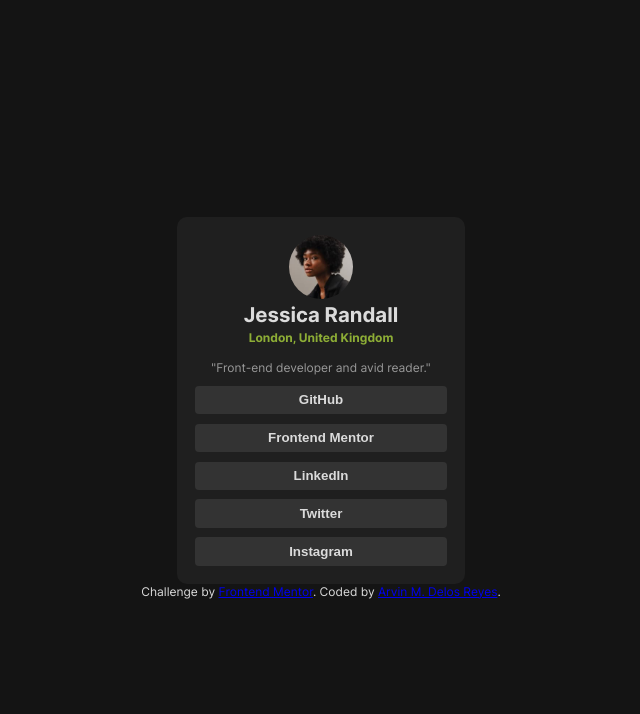
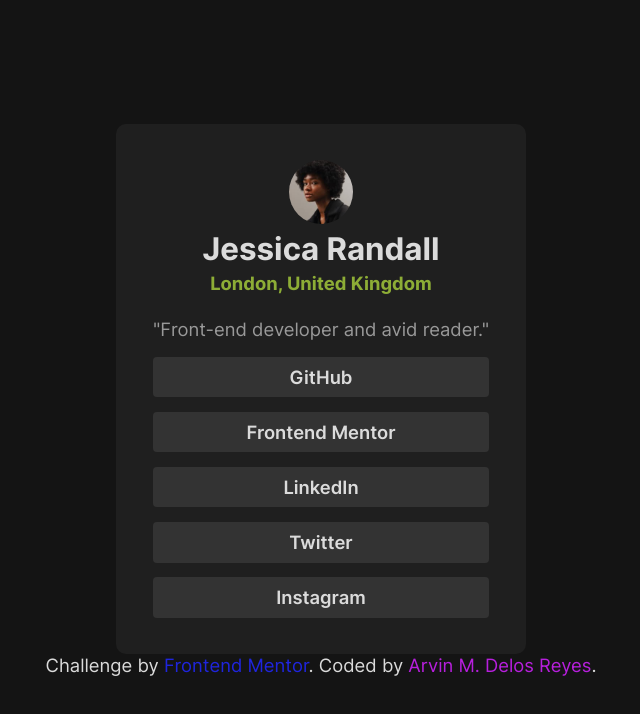
Before and after one commit to arvndlr/social-links-profile, a plain HTML site: page index.html in a window 1280 px wide. Shown: the whole page, without its empty margins (319-959 px from the left). Drawn offline with Linux system fonts and the light colour scheme; a web font is replaced by a local one.

Commit message:
update css reset

```diff
--- a/index.html
+++ b/index.html
@@ -67,9 +67,9 @@
 
     <div class="attribution">
       Challenge by
-      <a href="https://www.frontendmentor.io?ref=challenge" target="_blank"
+      <a class="attribution__fm-link" href="https://www.frontendmentor.io?ref=challenge" target="_blank"
         >Frontend Mentor</a
-      >. Coded by <a href="#">Arvin M. Delos Reyes</a>.
+      >. Coded by <a class="attribution__author-link" href="#">Arvin M. Delos Reyes</a>.
     </div>
   </body>
 </html>
--- a/styles.css
+++ b/styles.css
@@ -19,6 +19,43 @@
   font-style: normal;
 }
 
+/* || RESET */
+*,
+*::after,
+*::before {
+  margin: 0;
+  padding: 0;
+  box-sizing: border-box;
+}
+
+img,
+picture,
+video {
+  display: block;
+  max-width: 100%;
+  height: auto;
+}
+
+input,
+button,
+textarea,
+select {
+  font: inherit;
+  color: inherit;
+  background: none;
+  border-color: transparent;
+}
+
+a {
+  text-decoration: none;
+  color: inherit;
+}
+
+ul,
+ol {
+  list-style-type: none;
+}
+
 :root {
   --bg-color: #141414;
   --surface: #1f1f1f;
@@ -26,7 +63,8 @@
   --button-color: #333333;
   --text-primary: #dbdbdb;
   --text-secondary: #999999;
-  font-size: 12px;
+  font-size: 1rem;
+  font-size: clamp(1rem, 0.95rem + 0.25vw, 1.25rem);
 }
 body {
   font-family: "Inter", sans-serif;
@@ -43,7 +81,7 @@
   flex-direction: column;
   align-items: center;
   border-radius: 10px;
-  padding: 1.5em;
+  padding: 2em;
   gap: 1em;
   min-width: 20%;
 }
@@ -86,11 +124,11 @@
   display: flex;
   flex-direction: column;
   width: 100%;
-  gap: .8em;
+  gap: 0.8em;
 }
 .main__button {
   background-color: var(--button-color);
-    padding:0.5em;
+  padding: 0.5em;
   width: 100%;
   border-radius: 4px;
   border: none;
@@ -104,3 +142,9 @@
 .attribution {
   color: var(--text-primary);
 }
+.attribution__fm-link {
+    color: #1f25dd;
+}
+.attribution__author-link {
+    color: #b71fdd;
+}
```
Lines whose indentation alone changed are shown as unchanged.
